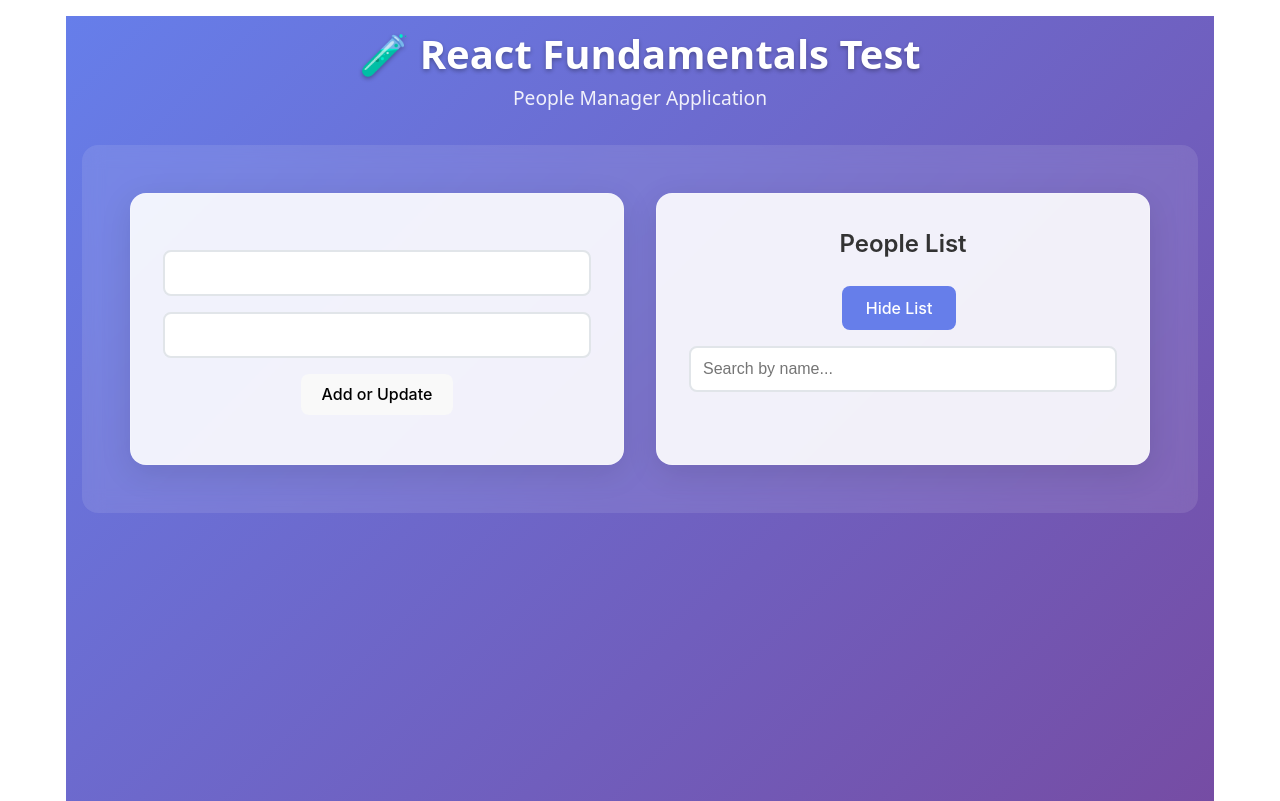
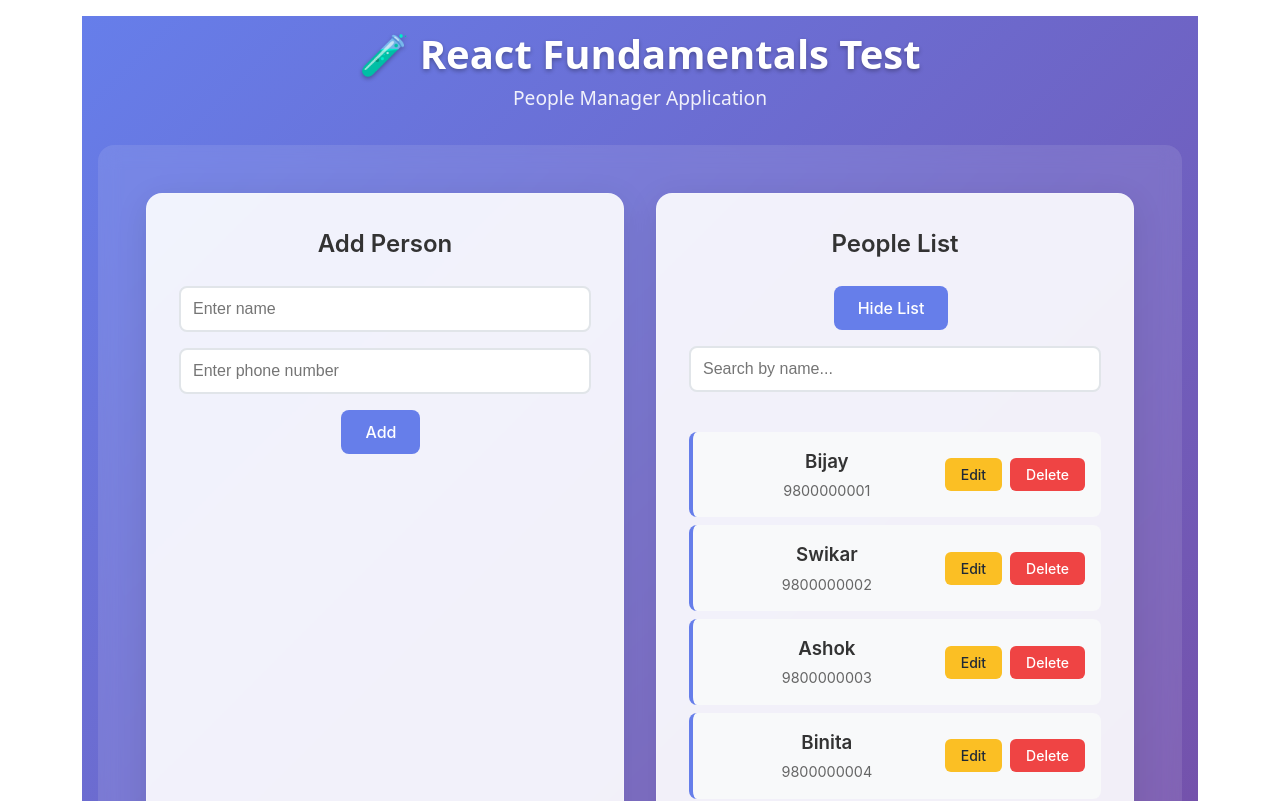
Before and after one commit to TEJ-Fellowship/react-test-first, a React (Vite) app: page / in a window 1280 px wide. Shown: the top 801 px of the page. Built offline with nearby package versions, Linux system fonts and the light colour scheme.

Commit message:
solved all the react-test-first

```diff
--- a/src/PeopleManager.jsx
+++ b/src/PeopleManager.jsx
@@ -26,25 +26,38 @@ function PeopleManager() {
   }, []);
 
   // TODO: Implement search filtering
-  // const filteredPeople = people.filter(person =>
-  //   some code here...
-  // );
+  const filteredPeople = people.filter(person => {
+    if (searchTerm.toLowerCase() === person.name.toLowerCase()) {
+      return true;
+    } else if (searchTerm === '') {
+      return true;
+    } else {
+      return false;
+    }
+  });
 
   // Handle form submission (Add or Update)
   const handleSubmit = () => {
-    // if (!name.trim() || !phone.trim()) {
-    //   alert('Please fill in both name and phone fields');
-    //   return;
-    // }
+    if (!name.trim() || !phone.trim()) {
+      alert('Please fill in both name and phone fields');
+      return;
+    }
 
     if (editingId) {
-      // TODO: Update existing person
-     // code here...
+    const updatedPeople=people.map(obj => {
+        if (editingId === obj.id) {
+          obj.name=name;
+          obj.phone=phone;
+          return obj;
+        }else{
+          return obj;
+        }
+      })
+      setPeople(updatedPeople);
+      setEditingId(null);
     } else {
-      // TODO: Add new person
-      // code here...
+      setPeople([...people, { id: people.at(-1).id + 1, name, phone }]);
     }
-
     // Clear form
     setName('');
     setPhone('');
@@ -52,21 +65,26 @@ function PeopleManager() {
 
   // Handle edit button click
   const handleEdit = (person) => {
-    // TODO: Handle edit button click
-    // code here...
+   setName(person.name);
+   setPhone(person.phone);
+   setEditingId(person.id);
   };
 
   // Handle delete button click
   const handleDelete = (id) => {
     // TODO: Handle delete button click
     // code here...
-
+    const updated = people.filter(person => person.id !== id);
+    setPeople(updated);
   };
 
   // Handle cancel edit
   const handleCancelEdit = () => {
     // TODO: Handle cancel edit
     // code here...
+    setEditingId(null);
+    setName('');
+    setPhone('');
   };
 
   return (
@@ -74,33 +92,39 @@ function PeopleManager() {
       {/* Left Panel - Inputs */}
       <div className={styles.leftPanel}>
         <h2 className={styles.title}>
-          {/* TODO: Add title here : "Add/Edit Person" */}
+          {editingId?'Edit Person':'Add Person'}
         </h2>
 
         <input
           className={styles.input}
-          // code here... to add name input
+          value={name}
+          placeholder='Enter name'
+          onChange={(el) => setName(el.target.value)}
         />
 
         <input
           className={styles.input}
-          // code here... to add phone input
+          value={phone}
+          placeholder='Enter phone number'
+          onChange={(el) => setPhone(el.target.value)}
         />
 
-        <button
-          // code here... to add add/update button
-        >
-         Add or Update
+        {!editingId ? (<button className={styles.button}
+          onClick={handleSubmit}
+        >Add
+        </button>) :
+
+          (<><button className={styles.button}
+            onClick={handleSubmit}
+          >Update
           </button>
 
-        {editingId && (
             <button
               className={styles.button}
-           // code here... to add cancel button
-          >
-            Cancel
+              onClick={handleCancelEdit}
+            >Cancel
             </button>
-        )}
+          </>)}
       </div>
 
       {/* Right Panel - People List */}
@@ -110,7 +134,7 @@ function PeopleManager() {
         {/* Show/Hide Toggle Button */}
         <button
           className={styles.toggleButton}
-          // code here... to add show/hide toggle button
+          onClick={() => setShowList(!showList)}
         >
           {showList ? 'Hide List' : 'Show List'}
         </button>
@@ -121,7 +145,7 @@ function PeopleManager() {
             type="text"
             className={styles.searchInput}
             placeholder="Search by name..."
-           // code here... to add search input
+            onChange={(el) => setSearchTerm(el.target.value)}
           />
 
         </div>
@@ -138,6 +162,22 @@ function PeopleManager() {
               4. Add Edit and Delete buttons for each person
               5. Use the provided CSS classes for styling (personItem, personInfo, personName, personPhone, personActions, editButton, deleteButton)
             */}
+            {filteredPeople.length === 0 ? 'No people found' :
+              (filteredPeople.map(el => {
+                return (
+                  <li className={styles.personItem}>
+                    <div className={styles.personInfo}>
+                      <h3 className={styles.personName}>{el.name}</h3>
+                      <p className={styles.personPhone}>{el.phone}</p>
+                    </div>
+                    <div className={styles.personActions}>
+                      <button className={styles.editButton} onClick={()=>handleEdit(el)}>Edit</button>
+                      <button className={styles.deleteButton} onClick={()=>handleDelete(el.id)}>Delete</button>
+                    </div>
+                  </li>
+                )
+              }))
+            }
           </ul>
         )}
       </div>
```
Lines whose indentation alone changed are shown as unchanged.
